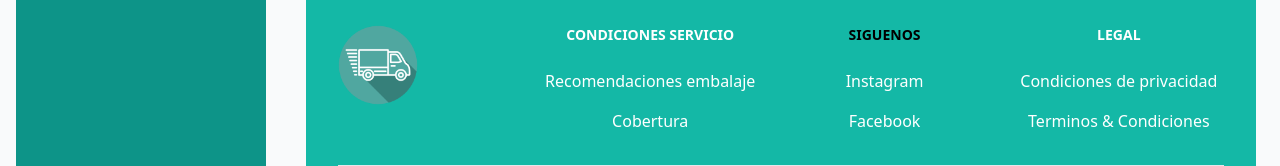
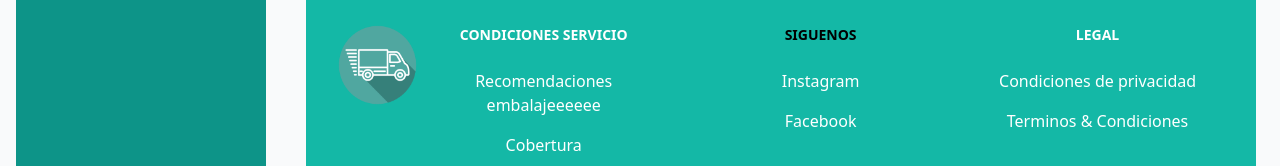
Before and after one commit to Alexdevnanobytes/Devops_proyecto, a React (Vite) app in the folder front_despacho/: page / in a window 1280 px wide. Shown: the part 549-715 px from the top of the page. Built offline with nearby package versions, Linux system fonts and the light colour scheme; no server answers.

Commit message:
cambio footer leve

```diff
--- a/front_despacho/src/componentes/Layouts/Footer.jsx
+++ b/front_despacho/src/componentes/Layouts/Footer.jsx
@@ -21,7 +21,7 @@ function Footer() {
               <ul className="text-white font-medium">
                 <li className="mb-4">
                   <a href="#" className="hover:underline">
-                    Recomendaciones embalaje
+                    Recomendaciones embalajeeeeee
                   </a>
                 </li>
                 <li>
```
